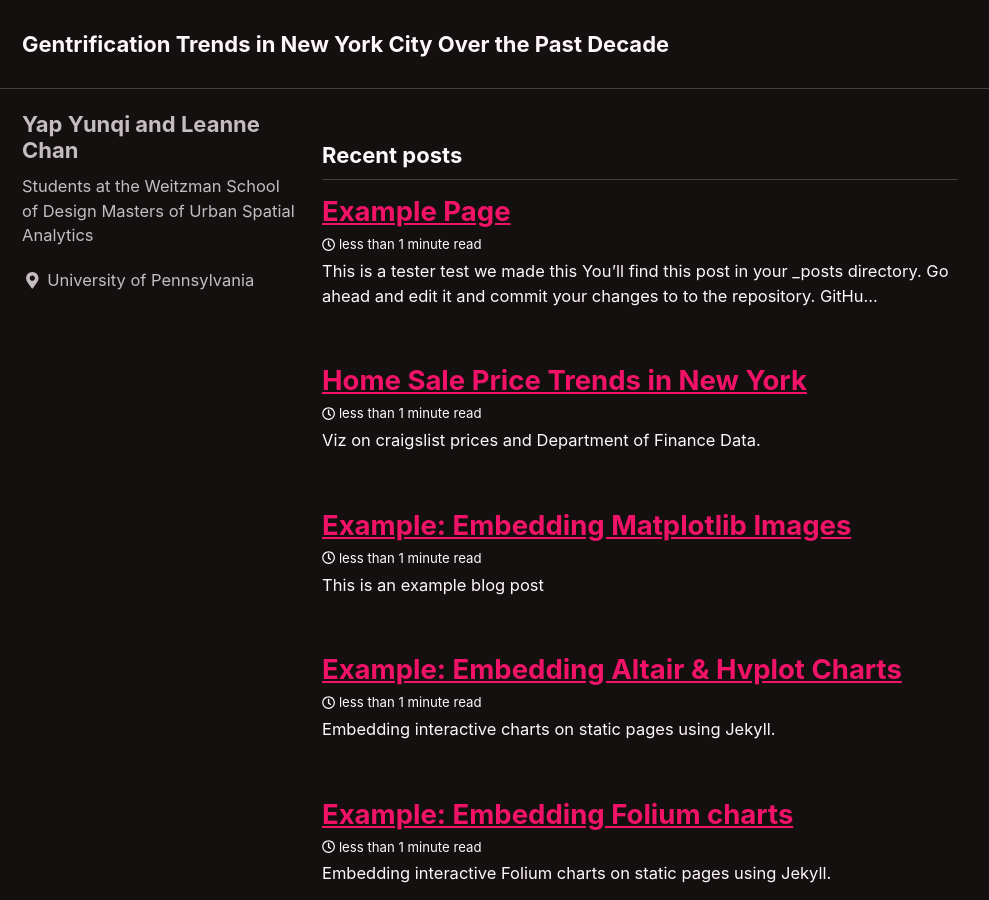
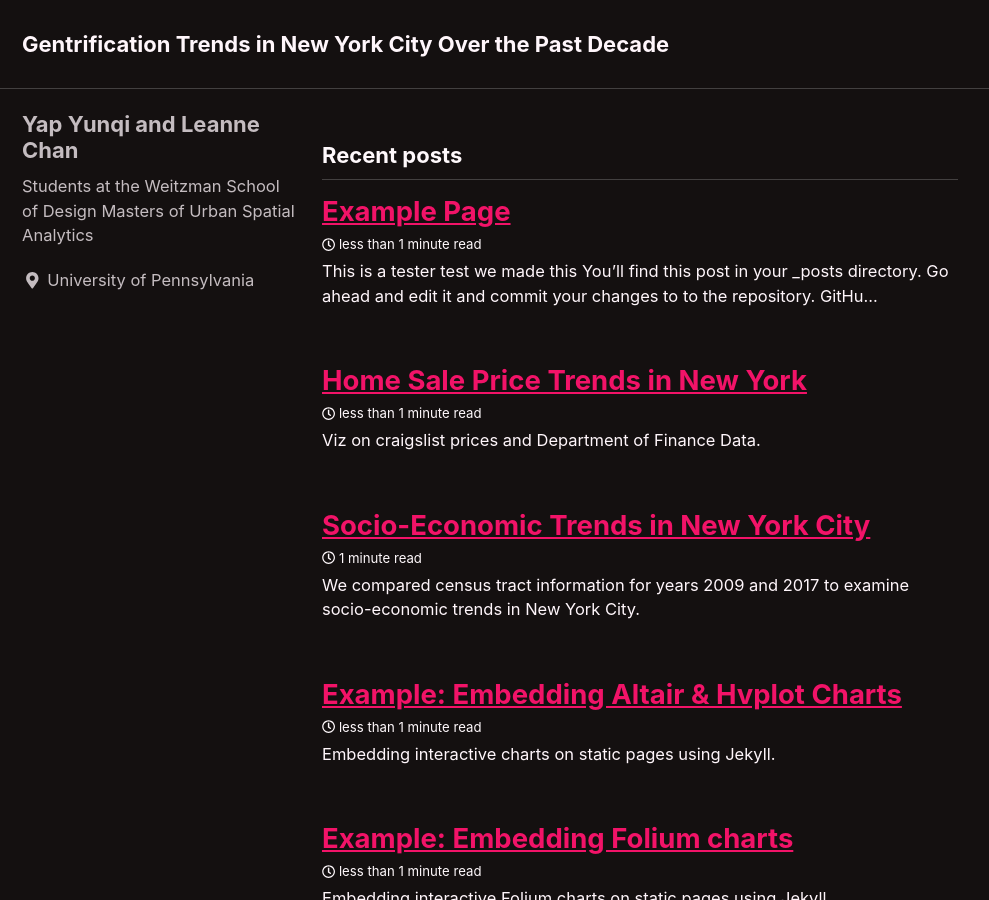
Before and after one commit to LeanneChan/Gentrification-Trends-In-NYC, a Jekyll site: the page built from index.html, in a window 1280 px wide and 900 px high. Shown: the whole window, without its empty margins (0-989 px from the left). Built offline with Jekyll 4.4.1, drawn with Linux system fonts in a browser that asks for light colours; cached includes are drawn as plain includes; nearby versions of some CDN libraries; a script that is not in the unit is left out; the list of posts is cut into pages by our own code; part of the change alters nothing that is shown.

Commit message:
Update 2019-04-17-example-post.md

```diff
--- a/_posts/2019-04-17-example-post.md
+++ b/_posts/2019-04-17-example-post.md
@@ -1,16 +1,26 @@
 ---
-title: "Example: Embedding Matplotlib Images"
+title: "Socio-Economic Trends in New York City"
 date: 2019-04-17
 published: true
-tags: [dataviz, altair, hvplot, holoviews]
-excerpt: "This is an example blog post"
+tags: [dataviz, altair]
+excerpt: "We compared census tract information for years 2009 and 2017 to examine socio-economic trends in New York City. "
+altair loader:
+  altair-chart-1: "charts/MedianIncome.json"
+  altair-chart-2: "charts/PctPoverty.json"
+  altair-chart-3: "charts/PctWhite.json"
 toc: true
-toc_sticky: true
+toc_sticky: false
 ---
 
-# Section 1
+# Median Household Income
 
-This is an example post. The posts are written in markdown.
+The following is an interactive chart comparing median income of households in 2009 and 2017. Tracts with no change in median income are reflected along the diagonal axis running from bottom left to top right of the plot; tracts that experienced increase in median income between 2009 and 2017 (possibly indicative of gentrification) are represented above this diagonal axis, while tracts that experienced a decrease in median income are represented below the diagonal axis. The shading of the plot indicates how many tracts (across New York City) belong within each category.
+
+It is clear at first glance that most tracts remained between either the $0 - $50,000 or $50,000 - $100,000 brackets and did not experience major improvements in median income between 2009-2017, as evident from the dark blue shading and large circles within those boxes along the diagonal axis. Interestingly, a significant number of tracts progressed from the $0 - $50,000 bracket to the $50,000 - $100,000 bracket between 2009-2017, as reflected by the turqoise box above the diagonal axis and the mid-sized circle within.
+
+Clicking on the bar chart allows the user to filter census tracts by borough, to see how tracts within each borough fared between the 2 years. The number of tracts within each category is represented by the size of circles. Manhattan has experienced the most gentrification, since most boxes above the diagonal axis contain circles of varying sizes, implying that many census tracts have experienced a significant increase in median income between 2009-2017. In contrast, Bronx has experienced only a little gentrification, since only 2 boxes above the diagonal axis contain some relatively small circles.
+
+<div id="altair-chart-1"></div>
 
 ## Abandoned Cars
 
```
